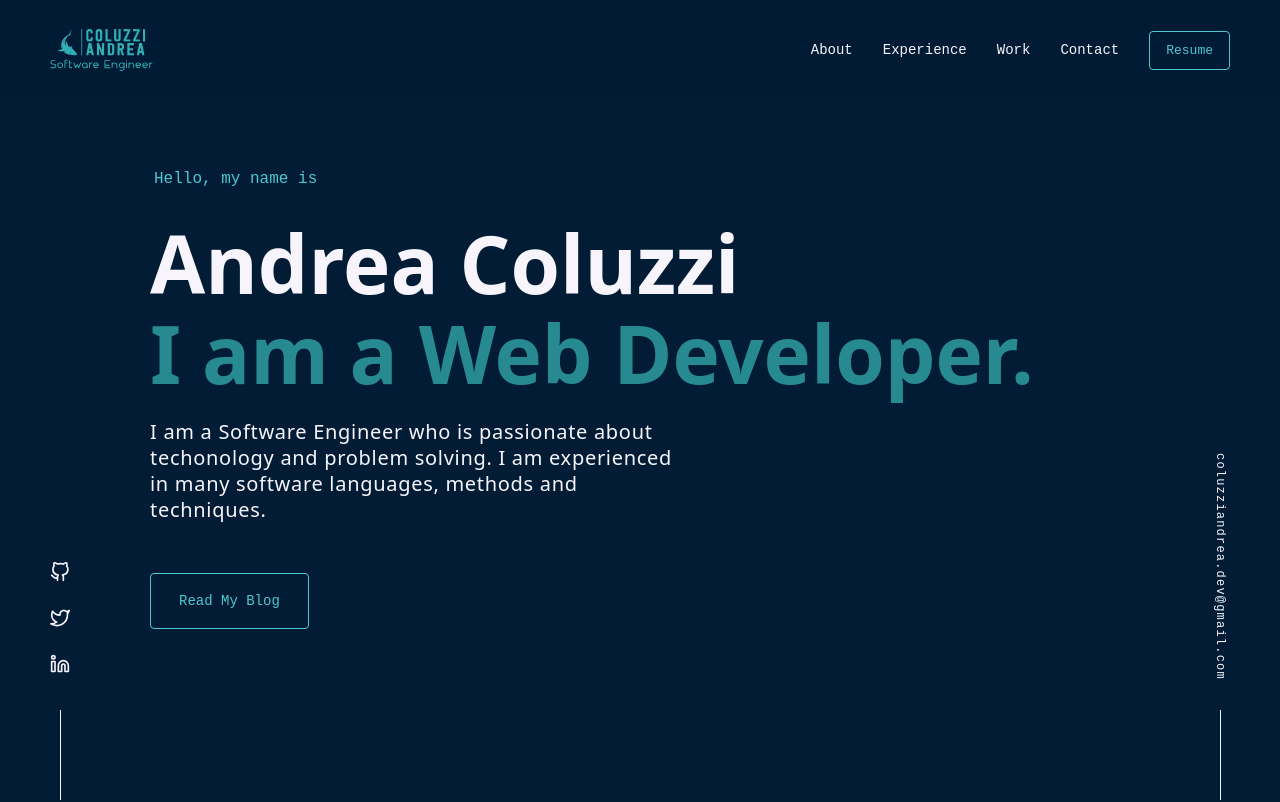
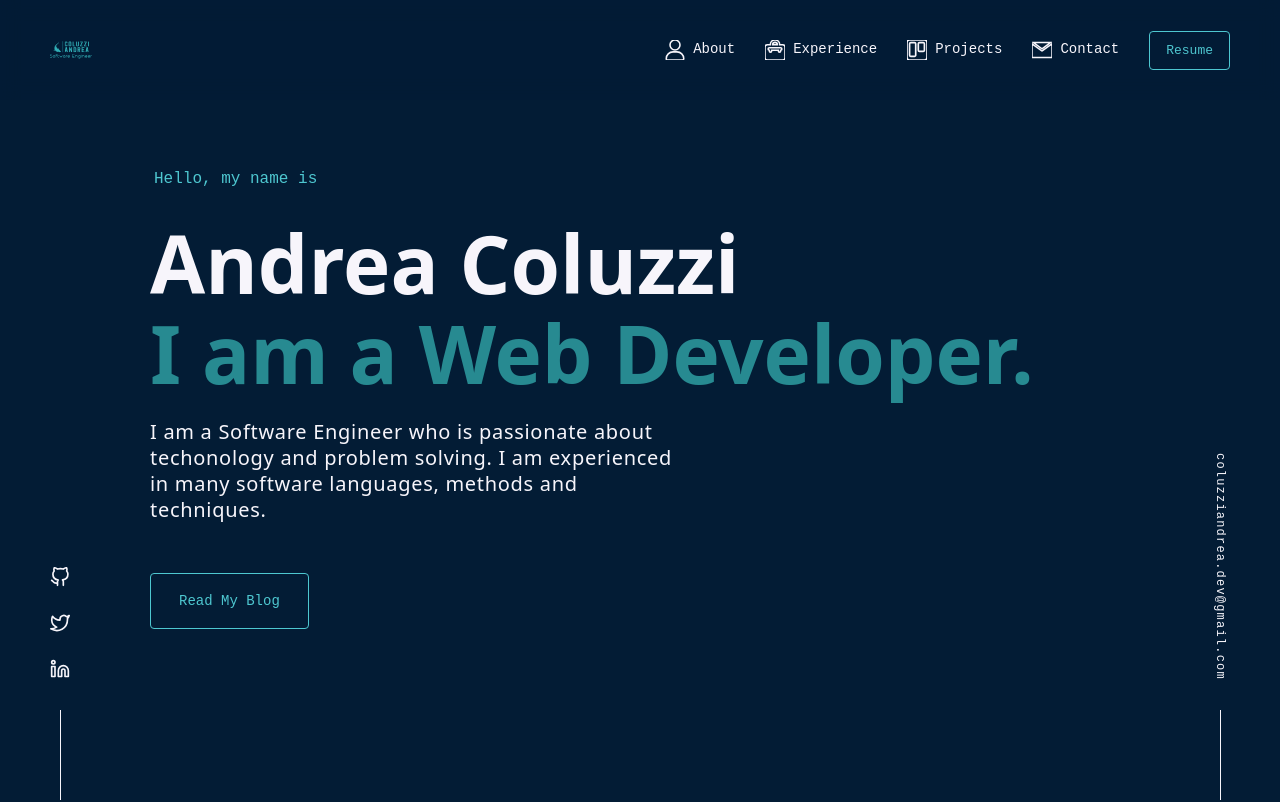
Before and after one commit to coluzziandrea/coluzziandrea.github.io, a React (Create React App) app in the folder coluzzi-andrea/: page / in a window 1280 px wide. Shown: the top 802 px of the page. Built offline with nearby package versions, Linux system fonts and the light colour scheme.

Commit message:
added icons to menu

```diff
--- a/coluzzi-andrea/src/components/Header.js
+++ b/coluzzi-andrea/src/components/Header.js
@@ -7,6 +7,7 @@
 import resume from "../assets/docs/resume.pdf";
 import Logo from "./icons/Logo";
 import Menu from "./Menu";
+import Icon from "./icons/icon";
 
 const StyledHeader = styled.header`
   ${({ theme }) => theme.mixins.flexBetween};
@@ -100,6 +101,14 @@
 
       a {
         padding: 10px;
+        display: flex;
+        justify-content: space-between;
+        gap: 8px;
+
+        svg {
+          width: 20px;
+          height: 20px;
+        }
       }
     }
   }
@@ -167,7 +176,10 @@
                   navLinks.map(({ url, name }, i) => (
                     <CSSTransition key={i} classNames='fadedown' timeout={1000}>
                       <li key={i} style={{ transitionDelay: `${i * 100}ms` }}>
-                        <a href={url}>{name}</a>
+                        <a href={url}>
+                          <Icon name={name}></Icon>
+                          {name}
+                        </a>
                       </li>
                     </CSSTransition>
                   ))}
--- a/coluzzi-andrea/src/components/Menu.js
+++ b/coluzzi-andrea/src/components/Menu.js
@@ -4,6 +4,7 @@
 import useOnClickOutside from "../hooks/useOnClickOutside";
 import { navLinks } from "../config";
 import resume from "../assets/docs/resume.pdf";
+import Icon from "./icons/icon";
 
 const StyledMenu = styled.div`
   display: none;
@@ -134,6 +135,15 @@
       ${({ theme }) => theme.mixins.link};
       width: 100%;
       padding: 3px 20px 20px;
+
+      display: flex;
+      justify-content: center;
+      gap: 12px;
+
+      svg {
+        width: 20px;
+        height: 20px;
+      }
     }
   }
 
@@ -211,6 +221,7 @@
                 {navLinks.map(({ url, name }, i) => (
                   <li key={i}>
                     <a href={url} onClick={() => setMenuOpen(false)}>
+                      <Icon name={name}></Icon>
                       {name}
                     </a>
                   </li>
--- /dev/null
+++ b/coluzzi-andrea/src/components/icons/Email.js
@@ -0,0 +1,25 @@
+import React from "react";
+
+const IconEmail = () => {
+  return (
+    <svg
+      xmlns='http://www.w3.org/2000/svg'
+      x='0'
+      y='0'
+      enableBackground='new 0 0 330.001 330.001'
+      version='1.1'
+      viewBox='0 0 330.001 330.001'
+      fill='none'
+      stroke='currentColor'
+      strokeWidth='25'
+      className='feather feather-mail'
+    >
+      <g>
+        <path d='M173.871 177.097a14.982 14.982 0 01-8.87 2.903 14.98 14.98 0 01-8.871-2.903L30 84.602.001 62.603 0 275.001c.001 8.284 6.716 15 15 15L315.001 290c8.285 0 15-6.716 15-14.999V62.602l-30.001 22-126.129 92.495z'></path>
+        <path d='M165.001 146.4L310.087 40.001 19.911 40z'></path>
+      </g>
+    </svg>
+  );
+};
+
+export default IconEmail;
--- /dev/null
+++ b/coluzzi-andrea/src/components/icons/Job.js
@@ -0,0 +1,21 @@
+import React from "react";
+
+function JobIcon() {
+  return (
+    <svg
+      xmlns='http://www.w3.org/2000/svg'
+      enableBackground='new 0 0 512 512'
+      version='1.1'
+      viewBox='0 0 512 512'
+      xmlSpace='preserve'
+      fill='none'
+      stroke='currentColor'
+      strokeWidth='40'
+      className='feather feather-job'
+    >
+      <path d='M452 120h-76C376 53.726 322.274 0 256 0S136 53.726 136 120H60c-33.137 0-60 26.863-60 60v272c0 33.137 26.863 60 60 60h392c33.137 0 60-26.863 60-60V180c0-33.137-26.863-60-60-60zM256 60c33.137 0 60 26.863 60 60H196c0-33.137 26.863-60 60-60zm146 200v20c0 16.569-13.431 30-30 30-16.569 0-30-13.431-30-30v-20H170v20c0 16.569-13.431 30-30 30-16.569 0-30-13.431-30-30v-20c-16.569 0-30-13.431-30-30s13.431-30 30-30h292c16.569 0 30 13.431 30 30s-13.431 30-30 30z'></path>
+    </svg>
+  );
+}
+
+export default JobIcon;
--- /dev/null
+++ b/coluzzi-andrea/src/components/icons/Profile.js
@@ -0,0 +1,18 @@
+import React from "react";
+
+function ProfileIcon() {
+  return (
+    <svg
+      xmlns='http://www.w3.org/2000/svg'
+      viewBox='0 0 448 512'
+      fill='none'
+      stroke='currentColor'
+      strokeWidth='40'
+      className='feather feather-profile'
+    >
+      <path d='M224 256c70.7 0 128-57.31 128-128S294.7 0 224 0 96 57.31 96 128s57.3 128 128 128zm50.7 48H173.3C77.61 304 0 381.6 0 477.3c0 19.14 15.52 34.67 34.66 34.67h378.7C432.5 512 448 496.5 448 477.3c0-95.7-77.6-173.3-173.3-173.3z'></path>
+    </svg>
+  );
+}
+
+export default ProfileIcon;
--- /dev/null
+++ b/coluzzi-andrea/src/components/icons/Project.js
@@ -0,0 +1,18 @@
+import React from "react";
+
+function ProjectIcon() {
+  return (
+    <svg
+      xmlns='http://www.w3.org/2000/svg'
+      viewBox='0 0 24 24'
+      fill='none'
+      stroke='currentColor'
+      strokeWidth='2'
+      className='feather feather-project'
+    >
+      <path d='M21 0H3a3 3 0 00-3 3v18a3 3 0 003 3h18c1.656 0 3-1.344 3-3V3a3 3 0 00-3-3zM10.44 18.18A1.44 1.44 0 019 19.62H4.56c-.795 0-1.44-.646-1.44-1.44V4.56c0-.795.645-1.44 1.44-1.44H9c.795 0 1.44.645 1.44 1.44v13.62zm10.44-6c0 .794-.645 1.44-1.44 1.44H15c-.795 0-1.44-.646-1.44-1.44V4.56c0-.795.646-1.44 1.44-1.44h4.44c.795 0 1.44.645 1.44 1.44v7.62z'></path>
+    </svg>
+  );
+}
+
+export default ProjectIcon;
--- a/coluzzi-andrea/src/components/icons/icon.js
+++ b/coluzzi-andrea/src/components/icons/icon.js
@@ -4,6 +4,10 @@
 import IconTwitter from "./twitter";
 import IconExternal from "./external";
 import IconFolder from "./folder";
+import IconEmail from "./Email";
+import IconProject from "./Project";
+import IconProfile from "./Profile";
+import IconJob from "./Job";
 
 const Icon = ({ name }) => {
   switch (name) {
@@ -15,6 +19,14 @@
       return <IconLinkedin />;
     case "Twitter":
       return <IconTwitter />;
+    case "Contact":
+      return <IconEmail />;
+    case "Projects":
+      return <IconProject />;
+    case "About":
+      return <IconProfile />;
+    case "Experience":
+      return <IconJob />;
     default:
       return <IconExternal />;
   }
--- a/coluzzi-andrea/src/config/index.js
+++ b/coluzzi-andrea/src/config/index.js
@@ -26,7 +26,7 @@
       url: "/#jobs",
     },
     {
-      name: "Work",
+      name: "Projects",
       url: "/#projects",
     },
     {
--- a/coluzzi-andrea/src/styles/GlobalStyle.js
+++ b/coluzzi-andrea/src/styles/GlobalStyle.js
@@ -180,6 +180,17 @@
     }
   }
 
+  svg {
+    width: 100%;
+    height: 100%;
+    fill: currentColor;
+    vertical-align: middle;
+
+    &.feather {
+      fill: none;
+    }
+  }
+
   a {
     display: inline-block;
     text-decoration: none;
```
Also changed, not shown: coluzzi-andrea/src/assets/projects/bandTogether.png (deleted).
